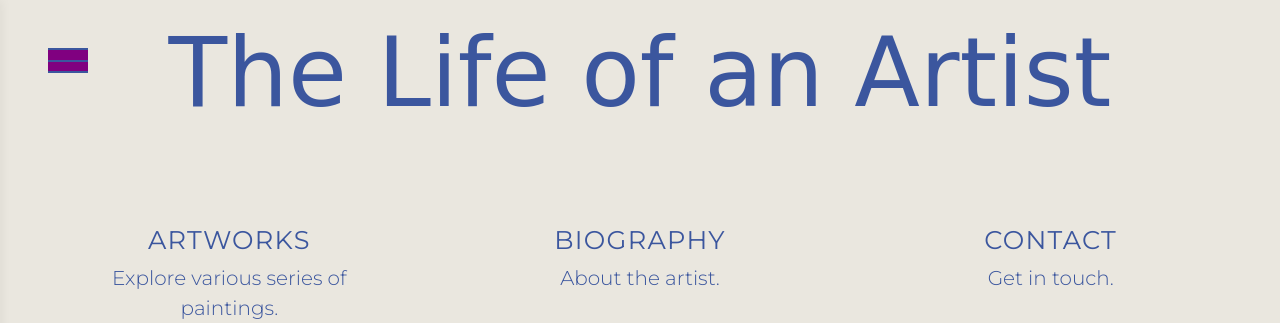
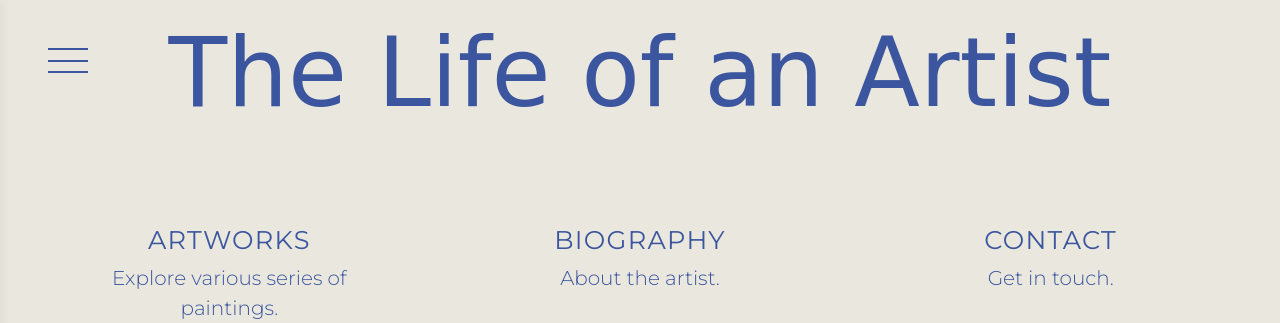
Before and after one commit to anad-zeal/aep_new_menu, a PHP site: page / in a window 1280 px wide. Shown: the top 323 px of the page. Run offline with PHP 8.4, Linux system fonts and the light colour scheme; some web fonts are replaced.

Commit message:
Remove background color from h6 element and delete unused send_email.php script

```diff
--- a/assets/css/style.css
+++ b/assets/css/style.css
@@ -89,7 +89,7 @@ h6 {
   position: absolute;
   top: 3rem;
   left: 3rem;
-  background: purple;
+  background: transparent;
   border: none;
   cursor: pointer;
   width: 40px;
--- a/assets/js/script.js
+++ b/assets/js/script.js
@@ -401,7 +401,6 @@ document.addEventListener('DOMContentLoaded', () => {
 
   async function init() {
     try {
-      alert('This is a demo version of the site. Some features may be limited.');
       const response = await fetch('json-files/site-data.json');
       siteData = await response.json();
       let path = window.location.pathname.replace(/^\//, '');
```
Also changed, not shown: assets/js/send_email.php (line endings or trailing spaces).
